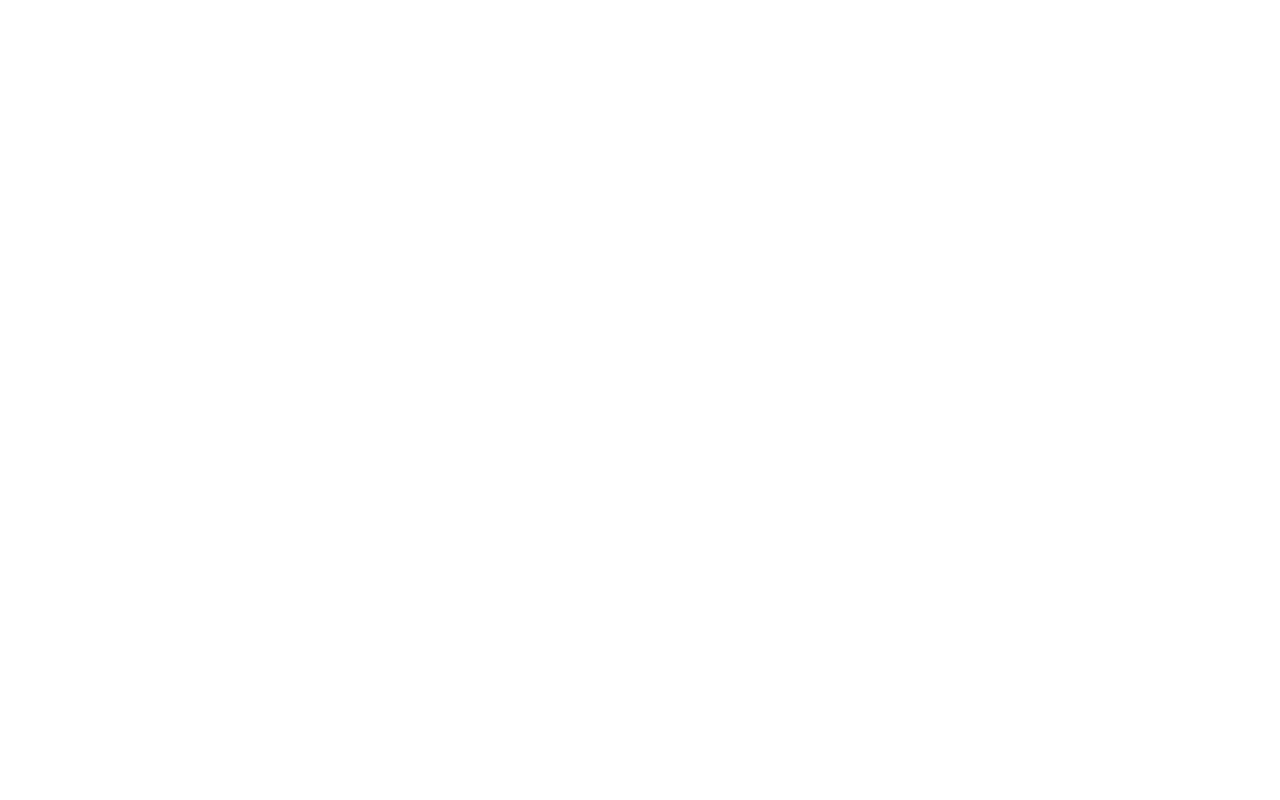
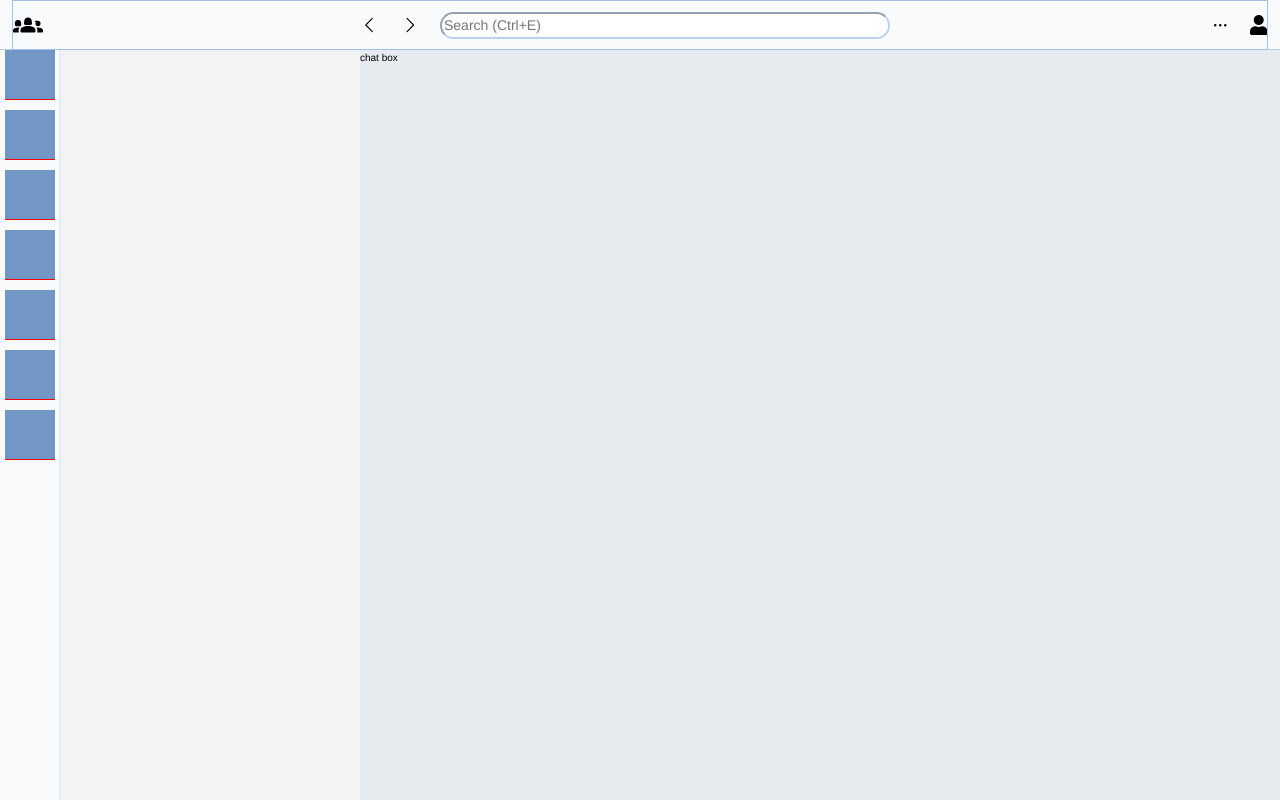
Before and after one commit to dev1979/messenger, a website: page index.html in a window 1280 px wide. Drawn offline with Linux system fonts and the light colour scheme.

Commit message:
Complete Header Section
Header section added icons, search bar
Added gitignore file.

```diff
--- a/index.html
+++ b/index.html
@@ -4,20 +4,52 @@
     <meta charset="UTF-8">
     <meta name="viewport" content="width=device-width, initial-scale=1.0">
     <title>Messenger App</title>
+    <link rel="stylesheet" href="styles.css">
 </head>
 <body>
     <div class="main-wrapper">
         <div class="header">
-
+            <nav>
+                <ul class="header__navigation">
+                    <li class="header__group_icon"><svg xmlns="http://www.w3.org/2000/svg" width="30" height="30" viewBox="0 0 24 24">
+                        <path fill="currentColor" d="M10.27 12h3.46a1.5 1.5 0 0 0 1.48-1.75l-.3-1.79a2.951 2.951 0 0 0-5.82.01l-.3 1.79c-.15.91.55 1.74 1.48 1.74m-8.61-.89c-.13.26-.18.57-.1.88c.16.69.76 1.03 1.53 1h1.95c.83 0 1.51-.58 1.51-1.29c0-.14-.03-.27-.07-.4c-.01-.03-.01-.05.01-.08c.09-.16.14-.34.14-.53c0-.31-.14-.6-.36-.82c-.03-.03-.03-.06-.02-.1c.07-.2.07-.43.01-.65a1.12 1.12 0 0 0-.99-.74a.1.1 0 0 1-.07-.03C5.03 8.14 4.72 8 4.37 8c-.3 0-.57.1-.75.26c-.03.03-.06.03-.09.02a1.24 1.24 0 0 0-1.7 1.03q0 .03-.03.06c-.29.26-.46.65-.41 1.05c.03.22.12.43.25.6c.03.02.03.06.02.09m14.58 2.54c-1.17-.52-2.61-.9-4.24-.9s-3.07.39-4.24.9A2.99 2.99 0 0 0 6 16.39V17c0 .55.45 1 1 1h10c.55 0 1-.45 1-1v-.61c0-1.18-.68-2.26-1.76-2.74m-15.02.93A2.01 2.01 0 0 0 0 16.43V17c0 .55.45 1 1 1h3.5v-1.61c0-.83.23-1.61.63-2.29c-.37-.06-.74-.1-1.13-.1c-.99 0-1.93.21-2.78.58m21.56 0A6.95 6.95 0 0 0 20 14c-.39 0-.76.04-1.13.1c.4.68.63 1.46.63 2.29V18H23c.55 0 1-.45 1-1v-.57c0-.81-.48-1.53-1.22-1.85M22 11v-.5c0-1.1-.9-2-2-2h-2c-.42 0-.65.48-.39.81l.7.63c-.19.31-.31.67-.31 1.06c0 1.1.9 2 2 2s2-.9 2-2"/>
+                    </svg></li>
+                    <li class="header__left_icon"><svg xmlns="http://www.w3.org/2000/svg" width="2em" height="2em" viewBox="0 0 1024 1024"><path fill="currentColor" d="M609.408 149.376L277.76 489.6a32 32 0 0 0 0 44.672l331.648 340.352a29.12 29.12 0 0 0 41.728 0a30.59 30.59 0 0 0 0-42.752L339.264 511.936l311.872-319.872a30.59 30.59 0 0 0 0-42.688a29.12 29.12 0 0 0-41.728 0"/></svg></li>
+                    <li class="header__right_icon"><svg xmlns="http://www.w3.org/2000/svg" width="2em" height="2em" viewBox="0 0 1024 1024"><path fill="currentColor" d="M340.864 149.312a30.59 30.59 0 0 0 0 42.752L652.736 512L340.864 831.872a30.59 30.59 0 0 0 0 42.752a29.12 29.12 0 0 0 41.728 0L714.24 534.336a32 32 0 0 0 0-44.672L382.592 149.376a29.12 29.12 0 0 0-41.728 0z"/></svg></li>
+                    <li class="search"><input type="text" class="header__search" placeholder="Search (Ctrl+E)"></li>
+                    <li class="header__three_dots_icon"><svg xmlns="http://www.w3.org/2000/svg" width="2em" height="2em" viewBox="0 0 20 20"><path fill="currentColor" d="M14 10.25a1.25 1.25 0 1 1 2.5 0a1.25 1.25 0 0 1-2.5 0m-5 0a1.25 1.25 0 1 1 2.5 0a1.25 1.25 0 0 1-2.5 0m-5 0a1.249 1.249 0 1 1 2.5 0a1.25 1.25 0 1 1-2.5 0"/></svg></li>
+                    <li class="header__user_icon"><svg xmlns="http://www.w3.org/2000/svg" width="1.75em" height="2em" viewBox="0 0 448 512"><path fill="currentColor" d="M224 256c70.7 0 128-57.3 128-128S294.7 0 224 0S96 57.3 96 128s57.3 128 128 128m89.6 32h-16.7c-22.2 10.2-46.9 16-72.9 16s-50.6-5.8-72.9-16h-16.7C60.2 288 0 348.2 0 422.4V464c0 26.5 21.5 48 48 48h352c26.5 0 48-21.5 48-48v-41.6c0-74.2-60.2-134.4-134.4-134.4"/></svg></li>
+                </ul>
+            </nav>
         </div>
         <div class="side-menu">
+            <div class="side-menu__icon">
 
+            </div>
+            <div class="side-menu__icon">
+
+            </div>
+            <div class="side-menu__icon">
+
+            </div>
+            <div class="side-menu__icon">
+
+            </div>
+            <div class="side-menu__icon">
+
+            </div>
+            <div class="side-menu__icon">
+
+            </div>
+            <div class="side-menu__icon">
+
+            </div>
         </div>
         <div class="side-bar">
 
         </div>
         <div class="chat-box">
-
+            chat box
         </div>
     </div>
 </body>
--- a/main.scss
+++ b/main.scss
@@ -9,9 +9,15 @@
     margin: 0;
 }
 
+// reset text unit to rem for better responsiveness
+html{
+    font-size: 62.5%; /*62.5% of 16px = 10px. So 1rem = 10px*/
+}
+
 body{
     line-height: 1.5;
-    -webkit-font-smoothing: antialiased;
+    -webkit-font-smoothing: antialiased; //improve text rendering
+    font-family: 'Franklin Gothic Medium', 'Arial Narrow', Arial, sans-serif;
 }
 
 // improve media defaults
@@ -38,3 +44,105 @@ h1, h2, h3, h4, h5, h6{
 #root, #__next{
     isolation: isolate;
 }
+
+
+// STYLING
+.main-wrapper{
+    display: grid;
+    grid-template-columns: 6rem 30rem 1fr;
+    grid-template-rows: 5rem 1fr;
+    align-items: center;
+}
+
+// header
+.header{
+    grid-column: 1 / 4;
+    grid-row: 1/2;
+    background-color: #F8FAFC;
+    border-bottom: 1px solid rgba(#a0c0e6, 0.7);
+    height: 100%;
+    padding: 0 1.2rem;
+    position: relative;
+
+    &__navigation{
+        list-style-type: none;
+        display: flex;
+        border: 1px solid #a0c0e6;
+        justify-content: space-between;
+        align-items: center;
+        height: 5rem;
+        padding: 0;
+    }
+
+    &__search{
+        width: 45rem;
+        position: absolute;
+        left: 44rem;
+        top: 1.2rem;
+        border-radius: 50rem;
+        border-color: rgba(#a0c0e6, 0.7);
+        font-size:1.4rem;
+
+        &:focus{
+            border-color: rgba(#a0c0e6, 0.7);
+    }
+    }
+
+    &__group_icon{
+        margin-right: auto;
+    }
+
+    &__three_dots_icon{
+        margin-left:auto;
+        padding-right: 2rem;
+    }
+
+    &__left_icon{
+        position: absolute;
+        left: 36rem;
+    }
+    &__right_icon{
+        position: absolute;
+        left: 40rem;
+    }
+}
+
+
+
+
+// side menu
+.side-menu{
+    grid-column: 1 / 2;
+    grid-row: 2 / 3;
+    background-color: #F8FAFC;
+    border-right: 1px solid rgba(#D9EAFD, 0.7);
+    height: calc(100vh - 50px);
+    display: flex;
+    flex-direction: column;
+    align-items: center;
+
+    &__icon{
+        width: 5rem;
+        height: 5rem;
+        background-color: #7397c4;
+        border-bottom: 1px solid red;
+        margin-bottom: 1rem;
+    }
+}
+
+// side bar
+.side-bar{
+    grid-column: 2 / 3;
+    grid-row: 2 / 3;
+    background-color: #f3f3f3;
+    border-left: 1px solid rgba(#D9EAFD, 0.7);
+    height: calc(100vh - 50px);
+}
+
+// chat box
+.chat-box{
+    grid-column: 3 / 4;
+    grid-row: 2 / 3;
+    background-color: #e6ebf0;
+    height: calc(100vh - 50px);
+}
```
Also changed, not shown: package.json (added, +22 -0 lines), styles.css (added), 2 other files.
